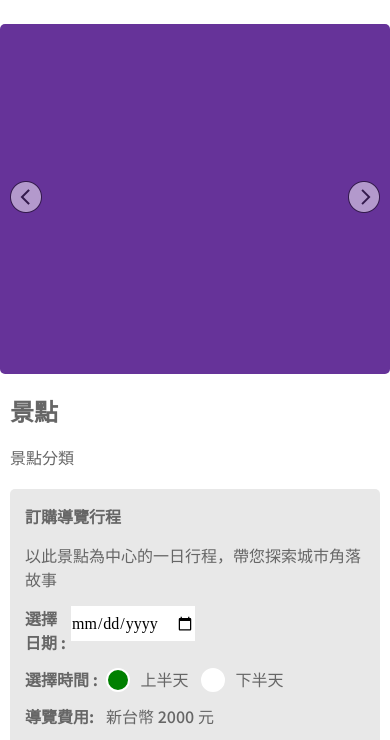
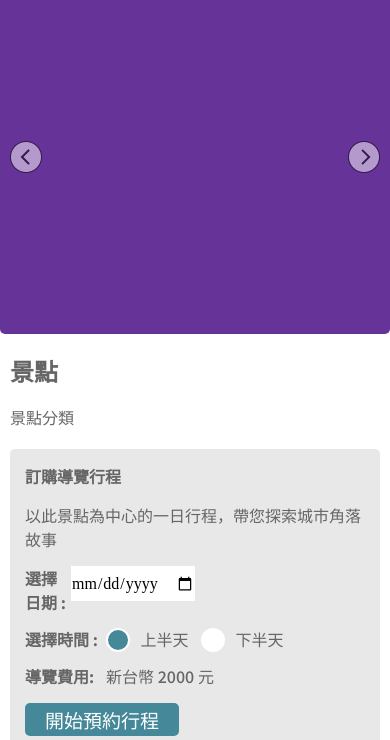
Before and after one commit to opming7788/STAGE2, a plain HTML site: page static/attraction.html in a window 390 px wide. Shown: the part 71-811 px from the top of the page. Drawn offline with Linux system fonts and the light colour scheme; files whose address does not match are found by name.

Commit message:
modified the Top margin of attraction_itinerary

```diff
--- a/static/style2.css
+++ b/static/style2.css
@@ -152,6 +152,7 @@ body {
     align-items: center;
     justify-content: center;
     gap: 20px;
+    margin: 0px 0px 40px 0px;
   }
 }
 
@@ -202,15 +203,6 @@ body {
     max-width: calc(100% - 20px);
   }
 }
-
-/* @media (max-width: 360px) {
-  .picture_current {
-    max-width: 360px;
-  }
-  .picture_profile {
-    max-width: 340px;
-  }
-} */
 
 .slider {
   display: flex;
@@ -400,7 +392,7 @@ body {
 
 /* 选中时的样式 */
 .radioButton-field input[type="radio"]:checked + label::before {
-  background-color: green;
+  background-color: rgba(68, 136, 153, 1);
   border-color: white;
 }
 
```
